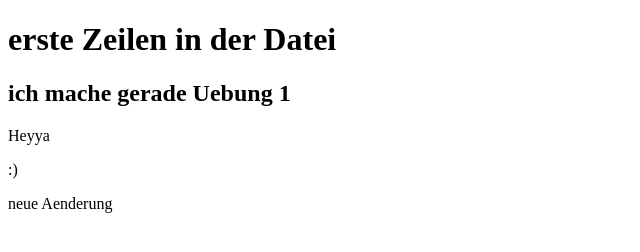
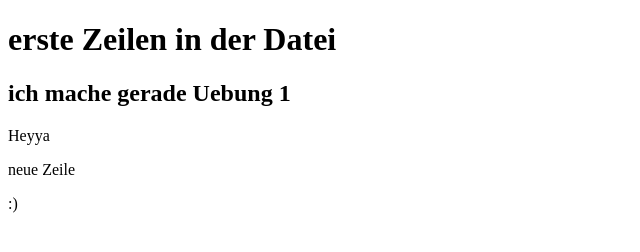
Before and after one commit to ziemod18/MoritzZierlerTestGit_1, a plain HTML site: page index.html in a window 1280 px wide. Shown: the whole page, without its empty margins (0-640 px from the left). Drawn offline with Linux system fonts and the light colour scheme.

Commit message:
Aenderung in der index.html

```diff
--- a/index.html
+++ b/index.html
@@ -8,7 +8,7 @@
         <h1>erste Zeilen in der Datei</h1>
         <h2>ich mache gerade Uebung 1</h2>
         <p>Heyya</p>
+        <p>neue Zeile</p>
         <p>:)</p>
-	<p>neue Aenderung</p>
     </body>
 </html>
```
